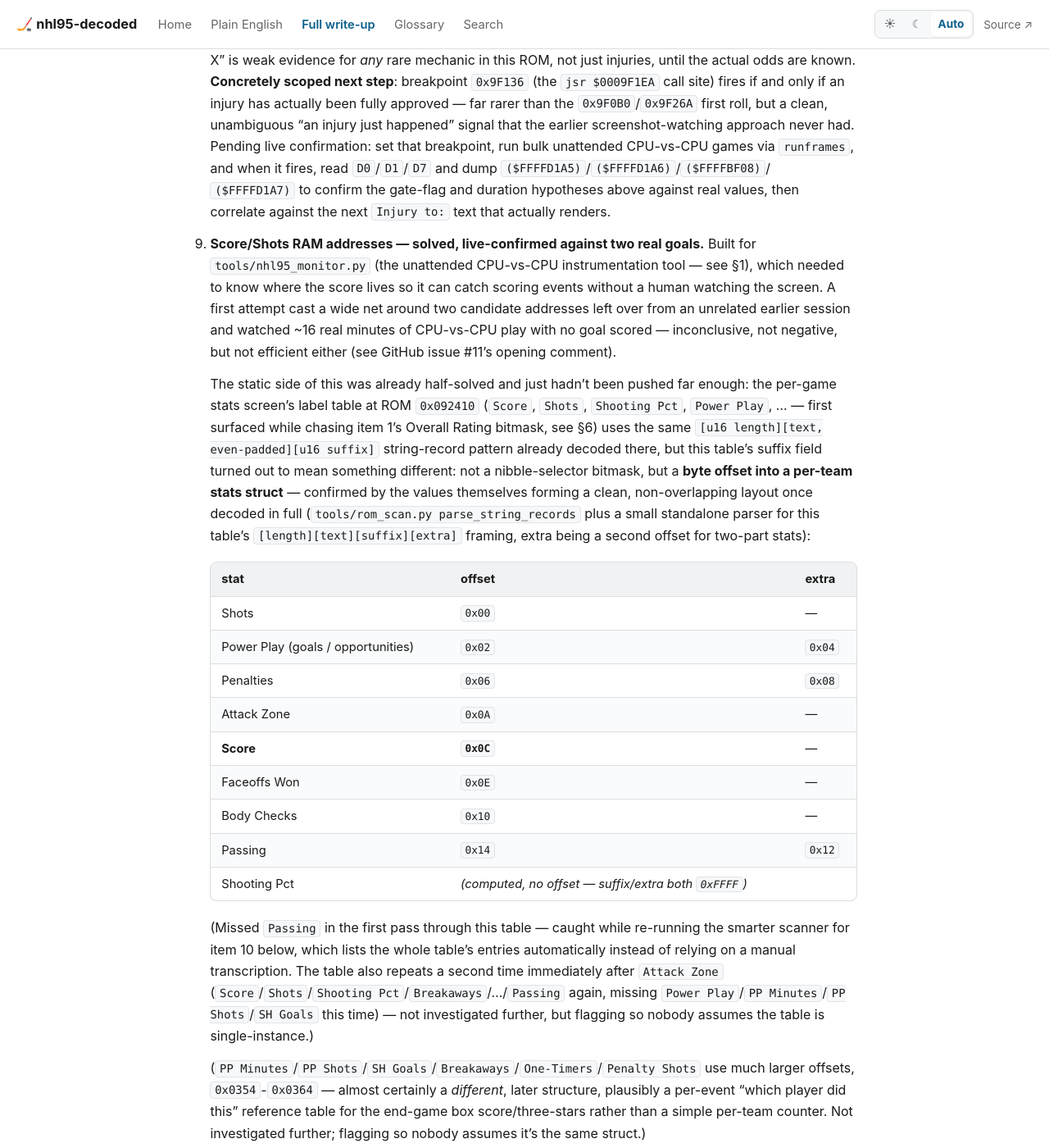
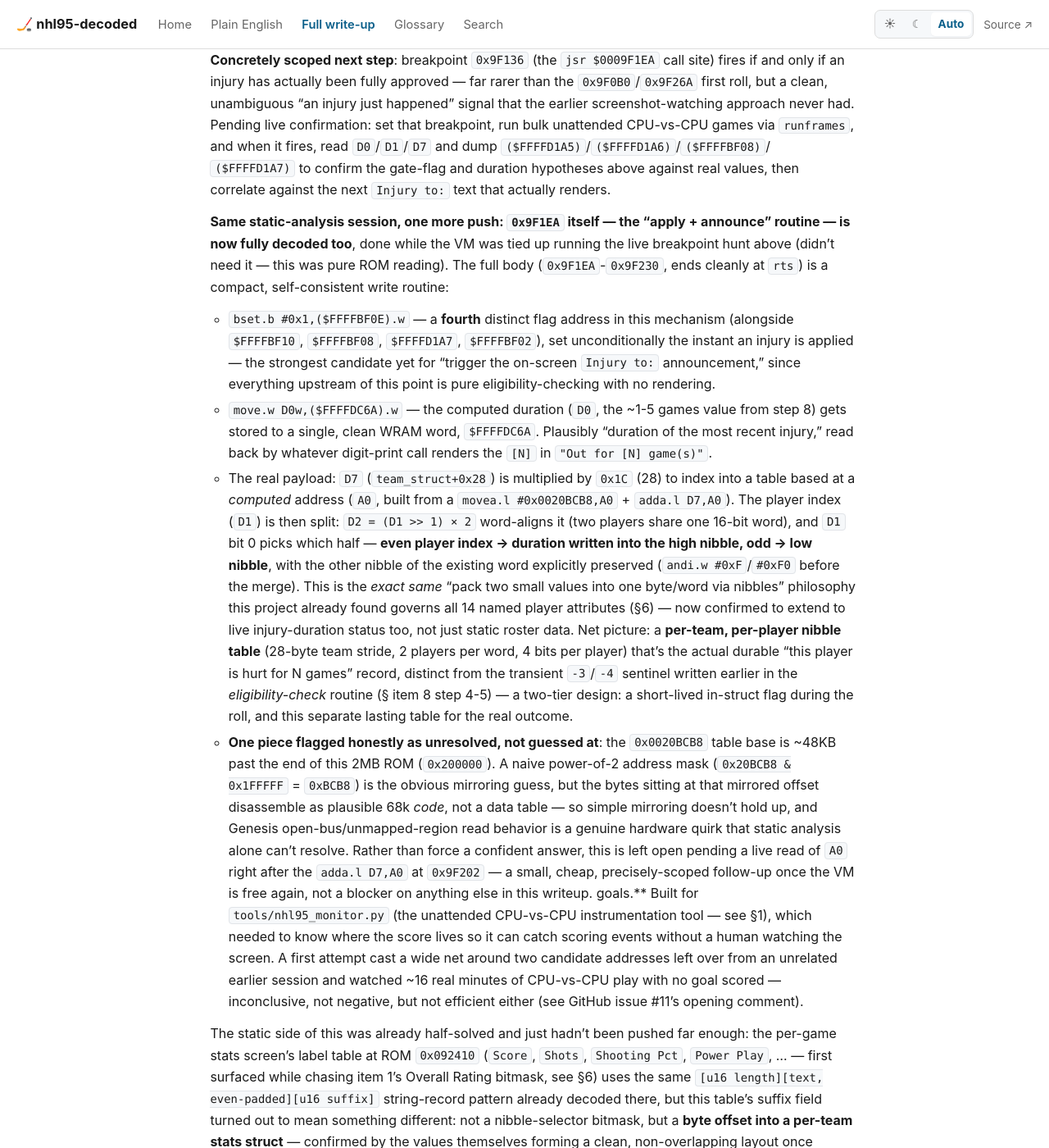
Before and after one commit to BreakableHoodie/nhl95-decoded, a Jekyll site: the page built from docs/FINDINGS.md, in a window 1280 px wide and 1400 px high, scrolled down 46804 px. Shown: the whole window at 82% size. Built offline with Jekyll 4.4.1, drawn with Linux system fonts in a browser that asks for light colours; our own code applies the rules of GitHub Pages for plain Markdown files; some of the changed text lies outside the part shown.

Commit message:
Issue #9: fully decode the injury-apply routine (0x9F1EA), pure static analysis
Traced the routine the earlier-found eligibility check jumps to once an
injury clears both probability rolls. It's a compact write routine that
sets a fourth distinct flag (likely the announcement trigger), stores the
computed duration to a clean WRAM word, and writes the duration into a
per-team, per-player table -- packed two players per word via nibbles,
the same packing philosophy this project already found governs all 14
named player attributes, now confirmed to extend to live injury status.

One piece intentionally left unresolved rather than guessed at: the
table's base address decodes to a location past the end of the 2MB ROM,
and a naive power-of-2 mirror doesn't land on plausible data (lands on
code instead) -- flagged for live confirmation once the VM's current
background breakpoint hunt frees up, rather than force an answer from
static analysis alone.

Co-Authored-By: Claude Sonnet 5 <noreply@anthropic.com>
Claude-Session: https://claude.ai/code/session_011aZ1aA9KD8EzFd2c37CkWn

```diff
--- a/docs/FINDINGS.md
+++ b/docs/FINDINGS.md
@@ -2314,7 +2314,53 @@ loop (`0x0083E88`). See §5.
    against real values, then correlate against the next `Injury to:`
    text that actually renders.
 
-9. **Score/Shots RAM addresses — solved, live-confirmed against two real
+   **Same static-analysis session, one more push: `0x9F1EA` itself — the
+   "apply + announce" routine — is now fully decoded too**, done while
+   the VM was tied up running the live breakpoint hunt above (didn't need
+   it — this was pure ROM reading). The full body (`0x9F1EA`-`0x9F230`,
+   ends cleanly at `rts`) is a compact, self-consistent write routine:
+
+   - `bset.b #0x1,($FFFFBF0E).w` — a **fourth** distinct flag address in
+     this mechanism (alongside `$FFFFBF10`, `$FFFFBF08`, `$FFFFD1A7`,
+     `$FFFFBF02`), set unconditionally the instant an injury is applied —
+     the strongest candidate yet for "trigger the on-screen `Injury to:`
+     announcement," since everything upstream of this point is pure
+     eligibility-checking with no rendering.
+   - `move.w D0w,($FFFFDC6A).w` — the computed duration (`D0`, the ~1-5
+     games value from step 8) gets stored to a single, clean WRAM word,
+     `$FFFFDC6A`. Plausibly "duration of the most recent injury," read
+     back by whatever digit-print call renders the `[N]` in `"Out for
+     [N] game(s)"`.
+   - The real payload: `D7` (`team_struct+0x28`) is multiplied by `0x1C`
+     (28) to index into a table based at a *computed* address (`A0`,
+     built from a `movea.l #0x0020BCB8,A0` + `adda.l D7,A0`). The player
+     index (`D1`) is then split: `D2 = (D1 >> 1) × 2` word-aligns it (two
+     players share one 16-bit word), and `D1` bit 0 picks which half —
+     **even player index → duration written into the high nibble, odd →
+     low nibble**, with the other nibble of the existing word explicitly
+     preserved (`andi.w #0xF`/`#0xF0` before the merge). This is the
+     *exact same* "pack two small values into one byte/word via nibbles"
+     philosophy this project already found governs all 14 named player
+     attributes (§6) — now confirmed to extend to live injury-duration
+     status too, not just static roster data. Net picture: a **per-team,
+     per-player nibble table** (28-byte team stride, 2 players per word,
+     4 bits per player) that's the actual durable "this player is hurt
+     for N games" record, distinct from the transient `-3`/`-4`
+     sentinel written earlier in the *eligibility-check* routine (§ item
+     8 step 4-5) — a two-tier design: a short-lived in-struct flag during
+     the roll, and this separate lasting table for the real outcome.
+   - **One piece flagged honestly as unresolved, not guessed at**: the
+     `0x0020BCB8` table base is ~48KB past the end of this 2MB ROM
+     (`0x200000`). A naive power-of-2 address mask (`0x20BCB8 &
+     0x1FFFFF` = `0xBCB8`) is the obvious mirroring guess, but the bytes
+     sitting at that mirrored offset disassemble as plausible 68k *code*,
+     not a data table — so simple mirroring doesn't hold up, and Genesis
+     open-bus/unmapped-region read behavior is a genuine hardware quirk
+     that static analysis alone can't resolve. Rather than force a
+     confident answer, this is left open pending a live read of `A0`
+     right after the `adda.l D7,A0` at `0x9F202` — a small, cheap,
+     precisely-scoped follow-up once the VM is free again, not a blocker
+     on anything else in this writeup.
    goals.** Built for `tools/nhl95_monitor.py` (the unattended CPU-vs-CPU
    instrumentation tool — see §1), which needed to know where the score
    lives so it can catch scoring events without a human watching the
```
Also changed, not shown: other parts of docs/FINDINGS.md (+1 -1 lines).
